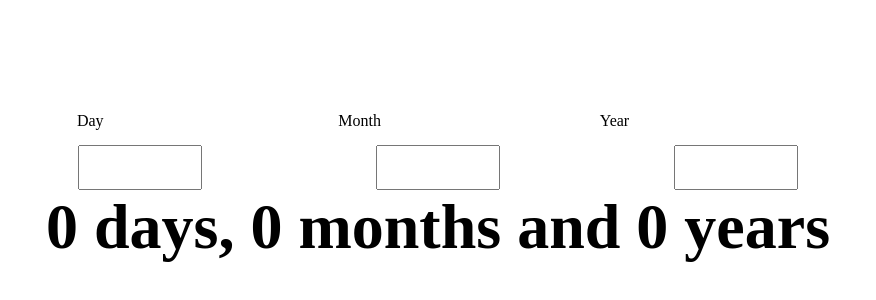
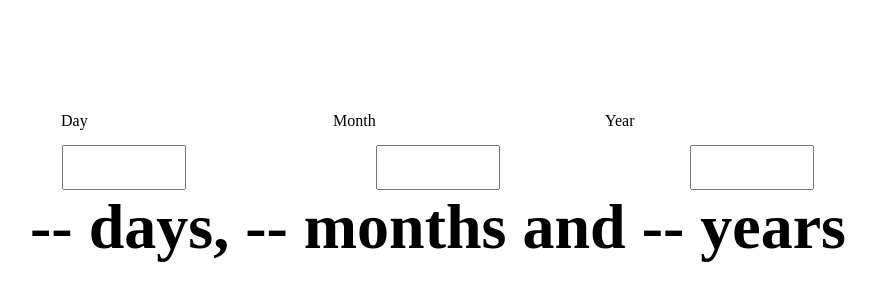
Before and after one commit to light-roast/calculateageapp, a React (Vite) app: page / in a window 1280 px wide. Shown: the part 220-520 px from the top of the page, without its empty margins (202-1078 px from the left). Built offline with nearby package versions, Linux system fonts and the light colour scheme.

Commit message:
Setting states for correct styling according to bad filling of the form

```diff
--- a/src/App.jsx
+++ b/src/App.jsx
@@ -3,11 +3,28 @@ import './App.css'
 import FormBirthDate from './components/FormBirthDate'
 
 function App() {
-  const [days, setDays] = useState(0);
-  const [months, setMonths] = useState(0);
-  const [years, setYears] = useState(0);
+  const [days, setDays] = useState('--');
+  const [months, setMonths] = useState('--');
+  const [years, setYears] = useState('--');
+  const [requiredDay, setRequiredDay] = useState(false);
+  const [requiredMonth, setRequiredMonth] = useState(false);
+  const [requiredYear, setRequiredYear] = useState(false);
+
+
 
   function calculateRealAge(year, month, day, monthArr) {
+    if (day === undefined) {
+      setRequiredDay(true);
+      return;
+    };
+    if (month === undefined) {
+      setRequiredMonth(true);
+      return;
+    };
+    if (year === undefined) {
+      setRequiredYear(true);
+      return;
+    }
     const actualDate = new Date();
     let m = month;
     let y = year;
@@ -22,13 +39,16 @@ function App() {
     }
 
     setYears(actualDate.getFullYear()-y);
-     ;
+
   }
 
 
   return (
     <main>
-      <FormBirthDate calculate={calculateRealAge}/>
+      <FormBirthDate calculate={calculateRealAge}
+      requiredDay={requiredDay}
+      requiredMonth={requiredMonth}
+      requiredYear={requiredYear}/>
       <h1>{days} days, {months} months and {years} years</h1>
     </main>
   )
--- a/src/components/FormBirthDate.jsx
+++ b/src/components/FormBirthDate.jsx
@@ -1,26 +1,51 @@
 import { useState } from "react"
 
-export default function FormBirthDate({calculate}) {
-    const [day, setDay] = useState(1);
-    const [month, setMonth] = useState(1);
-    const [year, setYear] = useState(1);
+export default function FormBirthDate({calculate, requiredDay, requiredMonth, requiredYear}) {
+    const [day, setDay] = useState(undefined);
+    const [month, setMonth] = useState(undefined);
+    const [year, setYear] = useState(undefined);
     const [validDay, setValidDay] = useState(true);
     const [validMonth, setValidMonth] = useState(true);
     const [validYear, setValidYear] = useState(true);
+    let daysInMonth = [31, 28, 31, 30, 31, 30, 31, 31, 30, 31, 30, 31];
 
     function handleDayChange(e) {
+        setValidDay(true);
         const day = e.target.value;
         setDay(day);
+        if (day < 1 || day > 31) {
+            setValidDay(false);
+        };
+
     };
 
     function handleMonthChange(e) {
+        setValidMonth(true);
         const month = e.target.value;
         setMonth(month);
+        if (month < 1 || month > 12) {
+            setValidMonth(false);
+        };
     };
 
     function handleYearChange(e) {
+        setValidYear(true);
         const year= e.target.value;
         setYear(year);
+        const actualDate = new Date();
+        if (year < 0 || year > actualDate.getFullYear())
+        {
+            setValidYear(false);
+          };
+        if (month === undefined) {
+            alert('You have to first fill in the month input space');
+        }
+        if (month === 2 && ((year % 4 === 0 && year % 100 !== 0) || year % 400 === 0)) {
+            daysInMonth[1] = 29; // Update days in February for leap years
+        }
+        if (day > daysInMonth[month - 1]) {
+            setValidDay(false);
+        };
     };
 
     function handleSubmit(e) {
@@ -28,43 +53,25 @@ export default function FormBirthDate({calculate}) {
 
     }
 
-    const actualDate = new Date();
-    if (day < 1 || day > 31) {
-        setValidDay(false);
-    };
-    if (month < 1 || month > 12) {
-        setValidMonth(false);
-    };
-    if (year < 1 || year > actualDate.getFullYear())
-    {
-        setValidMonth(false)
-      }
-
-    let daysInMonth = [31, 28, 31, 30, 31, 30, 31, 31, 30, 31, 30, 31];
-    if (month === 2 && ((year % 4 === 0 && year % 100 !== 0) || year % 400 === 0)) {
-          daysInMonth[1] = 29; // Update days in February for leap years
-        }
-        if (day > daysInMonth[month - 1]) {
-          setValidMonth(false);
-        }
-
-
-
     return (
         <form
         className="BDForm"
         handleSubmit={handleSubmit}>
-            <div className="labelRow">
+            <section className="labelRow">
                 <label htmlFor="day">Day</label>
                 <label htmlFor="month">Month</label>
                 <label htmlFor="year">Year</label>
-            </div>
-            <div className="inputRow">
-                <input type="number" name="day" onChange={handleDayChange} required/>
-                <input type="number" name="month" onChange={handleMonthChange}/>
-                <input type="number" name="year" onChange={handleYearChange}/>
-
-            </div>
+            </section>
+            <section className="inputRow">
+                <input type="number" className={validDay} id={requiredDay} name="day" onChange={handleDayChange} required/>
+                <input type="number" className={validMonth} id={requiredMonth} name="month" onChange={handleMonthChange}/>
+                <input type="number" className={validYear} id={requiredYear} name="year" onChange={handleYearChange}/>
+            </section>
+            <section>
+                {validDay ? (<div></div>) : (<div>Must be a valid day</div>)}
+                {validMonth ? (<div></div>) : (<div>Must be a valid month</div>)}
+                {validYear ? (<div></div>) : (<div>Must be in the past</div>)}
+            </section>
         </form>
-    )
+    );
 };
```
